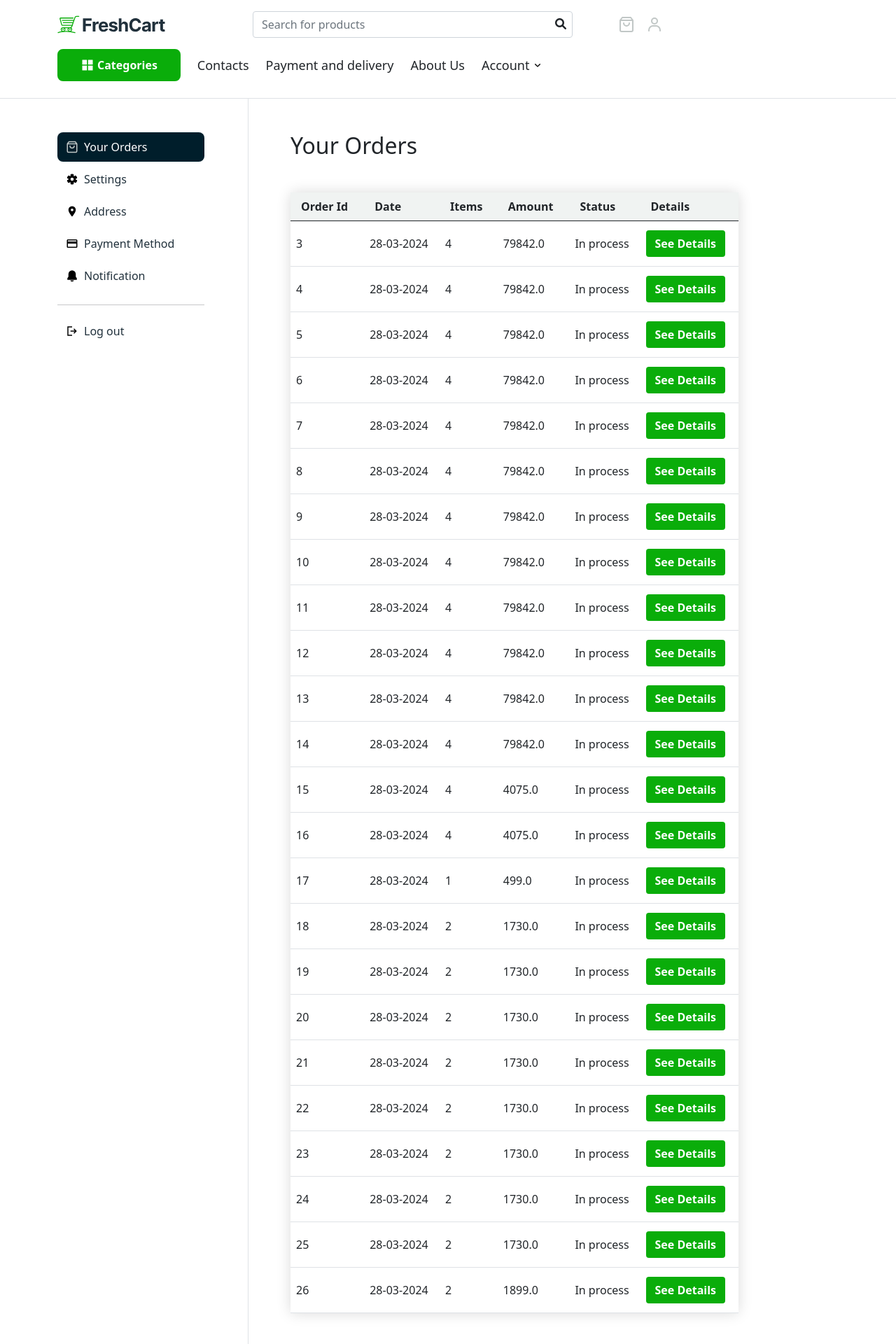
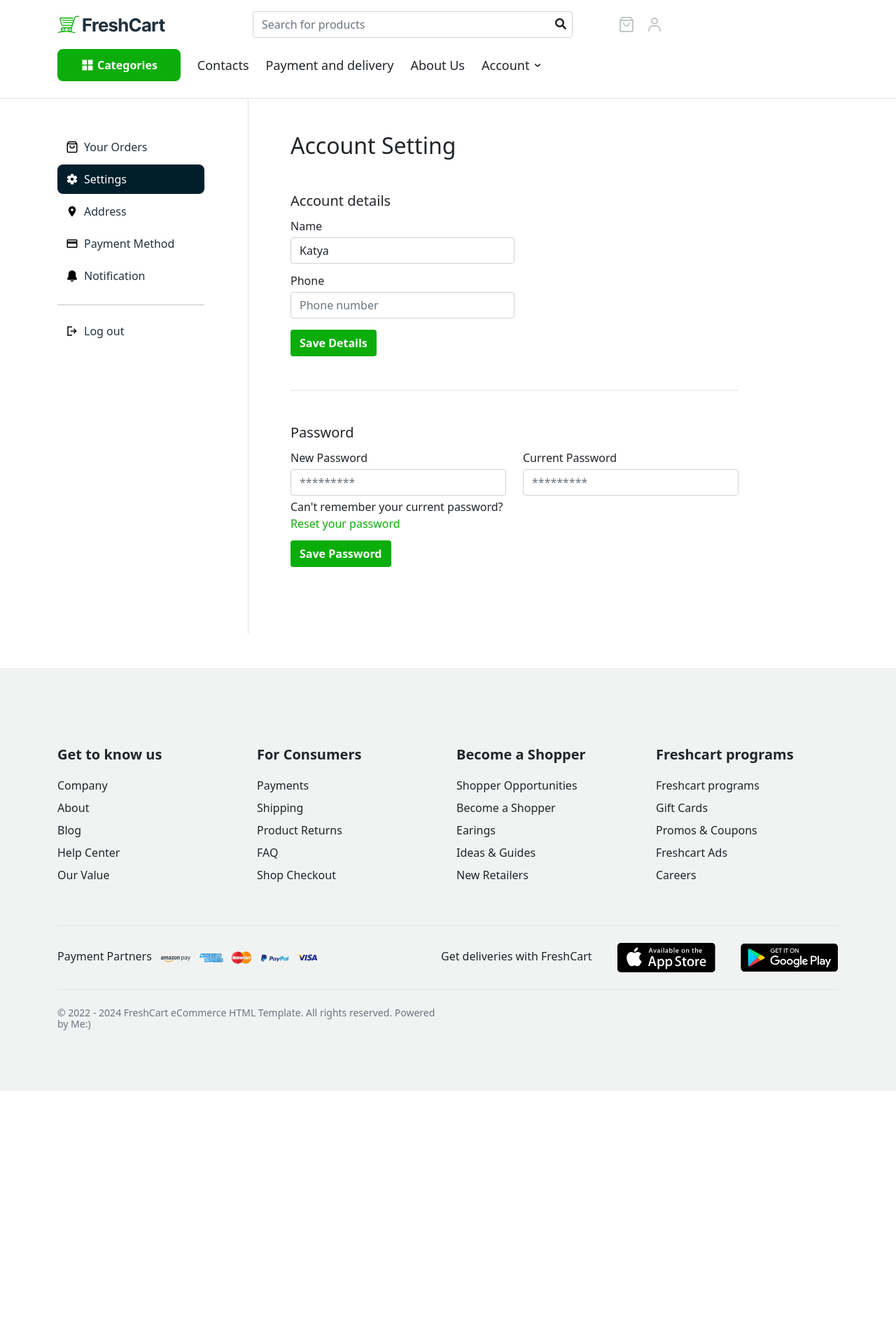
Before and after one commit to SirWalterScott96/flask-shop, a Flask app: page /user/dashboard/settings in a window 1280 px wide. Shown: the top 1920 px of the page at 70% size. After the commit the page ends 1558 px from the top, so only its background shows below. Run offline with Flask 3, Linux system fonts and the light colour scheme; a user stored in the database is signed in; data comes from the database, SQL or seed files in the repository; some libraries are stand-ins or nearby versions.

Commit message:
implement dashboard-settings.html and small fixes

```diff
--- a/backend/templates/base.html
+++ b/backend/templates/base.html
@@ -56,7 +56,7 @@
                             </a>
                         </div>
                         <div class="nav-icon">
-                            <a href="{{ url_for('user.dashboard') }}">
+                            <a href="{{ url_for('user.dashboard_orders') }}">
                                 <svg class="color-active-icons" xmlns="http://www.w3.org/2000/svg" width="24" height="24" viewBox="0 0 24 24">
                                     <g fill="none" stroke="#c1c7c6" stroke-dasharray="28" stroke-dashoffset="28" stroke-linecap="round" stroke-width="2">
                                         <path d="M4 21V20C4 16.6863 6.68629 14 10 14H14C17.3137 14 20 16.6863 20 20V21" stroke-dashoffset="0"/>
@@ -111,8 +111,8 @@
                                 </svg>
                             </a>
                                 <ul class="submenu-account">
-                                    <li class="px-1 mx-2"><a href="#" class="px-4 py-2">Orders</a></li>
-                                    <li class="px-1 mx-2"><a href="{{ url_for('user.settings') }}" class="px-4 py-2">Settings</a></li>
+                                    <li class="px-1 mx-2"><a href="{{ url_for('user.dashboard_orders') }}" class="px-4 py-2">Orders</a></li>
+                                    <li class="px-1 mx-2"><a href="{{ url_for('user.dashboard_settings') }}" class="px-4 py-2">Settings</a></li>
                                     <li class="px-1 mx-2"><a href="#" class="px-4 py-2">Address</a></li>
                                     <li class="px-1 mx-2"><a href="#" class="px-4 py-2">Notification</a></li>
                                 </ul>
--- a/backend/templates/orders/orders.html
+++ b/backend/templates/orders/orders.html
@@ -10,8 +10,7 @@
             <h5 class="text-uppercase">personal data</h5>
             <form id="orderForm" class="mt-3">
                 <div class="row row-cols-lg-2 g-4">
-                    <div class="col-12 alert alert-danger alert-dismissible fade show" id="formError" style="display: none">
-                    </div>
+                    <div class="col-12 alert alert-danger alert-dismissible fade show" id="formError" style="display: none"></div>
                     <div class="col form-control-custom">
                         <input type="text" class="form-control order-form" placeholder="Your name" name="name" id="name" required>
                     </div>
--- a/backend/templates/user/dashboard.html
+++ b/backend/templates/user/dashboard-orders.html
@@ -8,7 +8,7 @@
                     <div class="pt-5 dashboard-nav-container">
                         <ul class="nav flex-column nav-pills nav-pills-dark">
                             <li class="nav-item">
-                                <a href="#" class="nav-link active d-flex align-items-center gap-2">
+                                <a href="{{ url_for('user.dashboard_orders') }}" class="nav-link active d-flex align-items-center gap-2">
                                     <svg xmlns="http://www.w3.org/2000/svg" width="18" height="18" viewBox="0 0 24 24">
                                         <g fill="none" stroke="#c1c7c6" stroke-linecap="round" stroke-linejoin="round"
                                            stroke-width="2">
@@ -20,7 +20,7 @@
                                 </a>
                             </li>
                             <li class="nav-item">
-                                <a href="#" class="nav-link d-flex align-items-center gap-2">
+                                <a href="{{ url_for('user.dashboard_settings') }}" class="nav-link d-flex align-items-center gap-2">
                                     <svg xmlns="http://www.w3.org/2000/svg" width="18" height="18" viewBox="0 0 24 24">
                                         <path fill="black" fill-rule="evenodd"
                                               d="M9 3.223a1 1 0 0 1 .777-.975a9.99 9.99 0 0 1 4.445.002a1 1 0 0 1 .778.975v1.847a1 1 0 0 0 1.5.866l1.601-.925a1 1 0 0 1 1.234.187a10.064 10.064 0 0 1 2.221 3.848a1 1 0 0 1-.455 1.162l-1.601.924a1 1 0 0 0 0 1.732l1.6.923a1 1 0 0 1 .455 1.161a9.99 9.99 0 0 1-2.22 3.851a1 1 0 0 1-1.234.186l-1.601-.925a1 1 0 0 0-1.5.866v1.85a1 1 0 0 1-.778.974a9.991 9.991 0 0 1-4.445-.002A1 1 0 0 1 9 20.775v-1.847a1 1 0 0 0-1.5-.866l-1.601.925a1 1 0 0 1-1.234-.187A10.029 10.029 0 0 1 3.34 17a10.028 10.028 0 0 1-.896-2.048a1 1 0 0 1 .455-1.162l1.6-.924a1 1 0 0 0 0-1.732l-1.598-.923a1 1 0 0 1-.456-1.161a9.99 9.99 0 0 1 2.22-3.85a1 1 0 0 1 1.233-.187l1.602.925A1 1 0 0 0 9 5.072zM12 15a3 3 0 1 0 0-6a3 3 0 0 0 0 6"
@@ -102,8 +102,8 @@
                                                     <div class="d-flex flex-column">
                                                         <h5>{{ product.name }}</h5>
                                                         <div class="d-flex justify-content-between pb-3">
-                                                            <p>Price: {{ product.price }}</p>
-                                                            <p>Total Price: {{ product.price * order_quantities_dict[order.id][loop.index0] }}</p>
+                                                            <p>Price: {{ product.price }} UAH</p>
+                                                            <p>Total Price: {{ product.price * order_quantities_dict[order.id][loop.index0] }} UAH</p>
                                                             <p>Quantity: {{ order_quantities_dict[order.id][loop.index0] }}</p>
                                                         </div>
                                                     </div>
--- /dev/null
+++ b/backend/templates/user/dashboard-settings.html
@@ -0,0 +1,124 @@
+{% extends 'base.html' %}
+{% block content %}
+    <main>
+        <div class="container">
+            <div class="row">
+                <div class="col-3 border-end">
+                    <div class="pt-5 dashboard-nav-container">
+                        <ul class="nav flex-column nav-pills nav-pills-dark">
+                            <li class="nav-item">
+                                <a href="{{ url_for('user.dashboard_orders') }}" class="nav-link d-flex align-items-center gap-2">
+                                    <svg xmlns="http://www.w3.org/2000/svg" width="18" height="18" viewBox="0 0 24 24">
+                                        <g fill="none" stroke="#000000" stroke-linecap="round" stroke-linejoin="round"
+                                           stroke-width="2">
+                                            <path d="M6 2L3 6v14a2 2 0 0 0 2 2h14a2 2 0 0 0 2-2V6l-3-4ZM3 6h18"></path>
+                                            <path d="M16 10a4 4 0 0 1-8 0"></path>
+                                        </g>
+                                    </svg>
+                                    Your Orders
+                                </a>
+                            </li>
+                            <li class="nav-item">
+                                <a href="#" class="nav-link active d-flex align-items-center gap-2">
+                                    <svg xmlns="http://www.w3.org/2000/svg" width="18" height="18" viewBox="0 0 24 24">
+                                        <path fill="white" fill-rule="evenodd"
+                                              d="M9 3.223a1 1 0 0 1 .777-.975a9.99 9.99 0 0 1 4.445.002a1 1 0 0 1 .778.975v1.847a1 1 0 0 0 1.5.866l1.601-.925a1 1 0 0 1 1.234.187a10.064 10.064 0 0 1 2.221 3.848a1 1 0 0 1-.455 1.162l-1.601.924a1 1 0 0 0 0 1.732l1.6.923a1 1 0 0 1 .455 1.161a9.99 9.99 0 0 1-2.22 3.851a1 1 0 0 1-1.234.186l-1.601-.925a1 1 0 0 0-1.5.866v1.85a1 1 0 0 1-.778.974a9.991 9.991 0 0 1-4.445-.002A1 1 0 0 1 9 20.775v-1.847a1 1 0 0 0-1.5-.866l-1.601.925a1 1 0 0 1-1.234-.187A10.029 10.029 0 0 1 3.34 17a10.028 10.028 0 0 1-.896-2.048a1 1 0 0 1 .455-1.162l1.6-.924a1 1 0 0 0 0-1.732l-1.598-.923a1 1 0 0 1-.456-1.161a9.99 9.99 0 0 1 2.22-3.85a1 1 0 0 1 1.233-.187l1.602.925A1 1 0 0 0 9 5.072zM12 15a3 3 0 1 0 0-6a3 3 0 0 0 0 6"
+                                              clip-rule="evenodd"></path>
+                                    </svg>
+                                    Settings
+                                </a>
+                            </li>
+                            <li class="nav-item">
+                                <a href="#" class="nav-link d-flex align-items-center gap-2">
+                                    <svg xmlns="http://www.w3.org/2000/svg" width="18" height="18" viewBox="0 0 24 24">
+                                        <path fill="black"
+                                              d="M12 11.5A2.5 2.5 0 0 1 9.5 9A2.5 2.5 0 0 1 12 6.5A2.5 2.5 0 0 1 14.5 9a2.5 2.5 0 0 1-2.5 2.5M12 2a7 7 0 0 0-7 7c0 5.25 7 13 7 13s7-7.75 7-13a7 7 0 0 0-7-7"></path>
+                                    </svg>
+                                    Address
+                                </a>
+                            </li>
+                            <li class="nav-item">
+                                <a href="#" class="nav-link d-flex align-items-center gap-2">
+                                    <svg xmlns="http://www.w3.org/2000/svg" width="18" height="18" viewBox="0 0 24 24">
+                                        <path fill="black"
+                                              d="M20 8H4V6h16m0 12H4v-6h16m0-8H4c-1.11 0-2 .89-2 2v12a2 2 0 0 0 2 2h16a2 2 0 0 0 2-2V6a2 2 0 0 0-2-2"></path>
+                                    </svg>
+                                    Payment Method
+                                </a>
+                            </li>
+                            <li class="nav-item">
+                                <a href="#" class="nav-link d-flex align-items-center gap-2">
+                                    <svg xmlns="http://www.w3.org/2000/svg" width="18" height="18" viewBox="0 0 24 24">
+                                        <path fill="black"
+                                              d="M8.645 20.5a3.502 3.502 0 0 0 6.71 0zM3 19.5h18v-3l-2-3v-5a7 7 0 1 0-14 0v5l-2 3z"></path>
+                                    </svg>
+                                    Notification
+                                </a>
+                            </li>
+                            <hr>
+                            <li class="nav-item">
+                                <a href="{{ url_for('user.logout') }}" class="nav-link d-flex align-items-center gap-2">
+                                    <svg xmlns="http://www.w3.org/2000/svg" width="18" height="18" viewBox="0 0 24 24">
+                                        <path fill="black"
+                                              d="M3 21V3h9v2H5v14h7v2zm13-4l-1.375-1.45l2.55-2.55H9v-2h8.175l-2.55-2.55L16 7l5 5z"></path>
+                                    </svg>
+                                    Log out
+                                </a>
+                            </li>
+                        </ul>
+                    </div>
+                </div>
+                <div class="col-8">
+                    <div class="p-lg-5">
+                        <div class="pb-5 border-bottom">
+                            <h2 class="mb-5">Account Setting</h2>
+                            <h5>Account details</h5>
+                            <form action="#" class="mt-3">
+                                <div class="col-12 alert alert-danger alert-dismissible fade show" id="formError" style="display: none"></div>
+                                <div class="col-6">
+                                    <div class="form-control-custom">
+                                        <div class="mb-3">
+                                            <label for="name" class="form-label">Name</label>
+                                            <input type="text" class="form-control order-form" placeholder="Your name" name="name" id="name" value="{{ current_user.name }}">
+                                        </div>
+
+                                        <div class="mb-3">
+                                            <label for="phone" class="form-label">Phone</label>
+                                            <input type="text" class="form-control order-form" placeholder="Phone number" name="phone" id="phone">
+                                        </div>
+                                        <button type="button" class="btn btn-color-green">Save Details</button>
+                                    </div>
+                                </div>
+                            </form>
+                        </div>
+
+                        <div class="py-5">
+                            <h5>Password</h5>
+                            <form action="#" class="mt-3">
+                                <div class="row row-cols-lg-2 g-4">
+                                    <div class="col-12 alert alert-danger alert-dismissible fade show" id="formErrorPassword" style="display: none"></div>
+                                    <div class="col form-control-custom">
+                                        <label for="newPassword" class="form-label">New Password</label>
+                                        <input type="password" class="form-control order-form" placeholder="*********" name="new-password" id="newPassword" required>
+                                    </div>
+                                    <div class="col form-control-custom">
+                                        <label for="currentPassword" class="form-label">Current Password</label>
+                                        <input type="password" class="form-control order-form" placeholder="*********" name="current-password" id="currentPassword" required>
+                                    </div>
+                                </div>
+                                <div class="mt-2 d-flex flex-column gap-2">
+                                    <p>Can't remember your current password?</p>
+                                    <a href="#" class="link-color">Reset your password</a>
+                                    <div>
+                                        <button type="button" class="btn btn-color-green mt-2">Save Password</button>
+                                    </div>
+                                </div>
+                            </form>
+                        </div>
+                    </div>
+                </div>
+            </div>
+        </div>
+
+    </main>
+{% endblock %}
--- a/backend/user/views.py
+++ b/backend/user/views.py
@@ -63,23 +63,23 @@ def logout():
     return redirect(url_for('public.home'))
 
 
-@user.route('/settings')
+@user.route('/dashboard/settings')
 @login_required
-def settings():
-    return redirect(url_for('user.dashboard', child=settings))
+def dashboard_settings():
+    return render_template('dashboard-settings.html')
 
 
-@user.route('/dashboard')
-@user.route('/dashboard/<child>')
+
+@user.route('/dashboard/orders')
 @login_required
-def dashboard(child=None):
-    user = User.query.get_or_404(1)
+def dashboard_orders():
+
     order_quantities_dict = defaultdict(list)
-    for order in user.orders:
+    for order in current_user.orders:
         products = order.products
         for product in products:
             quantity = db.session.query(orders_products.c.quantity).filter_by(order_id=order.id,
                                                                               product_id=product.id).scalar()
             order_quantities_dict[order.id].append(quantity)
 
-    return render_template('dashboard.html', order_quantities_dict=order_quantities_dict)
+    return render_template('dashboard-orders.html', order_quantities_dict=order_quantities_dict)
```
